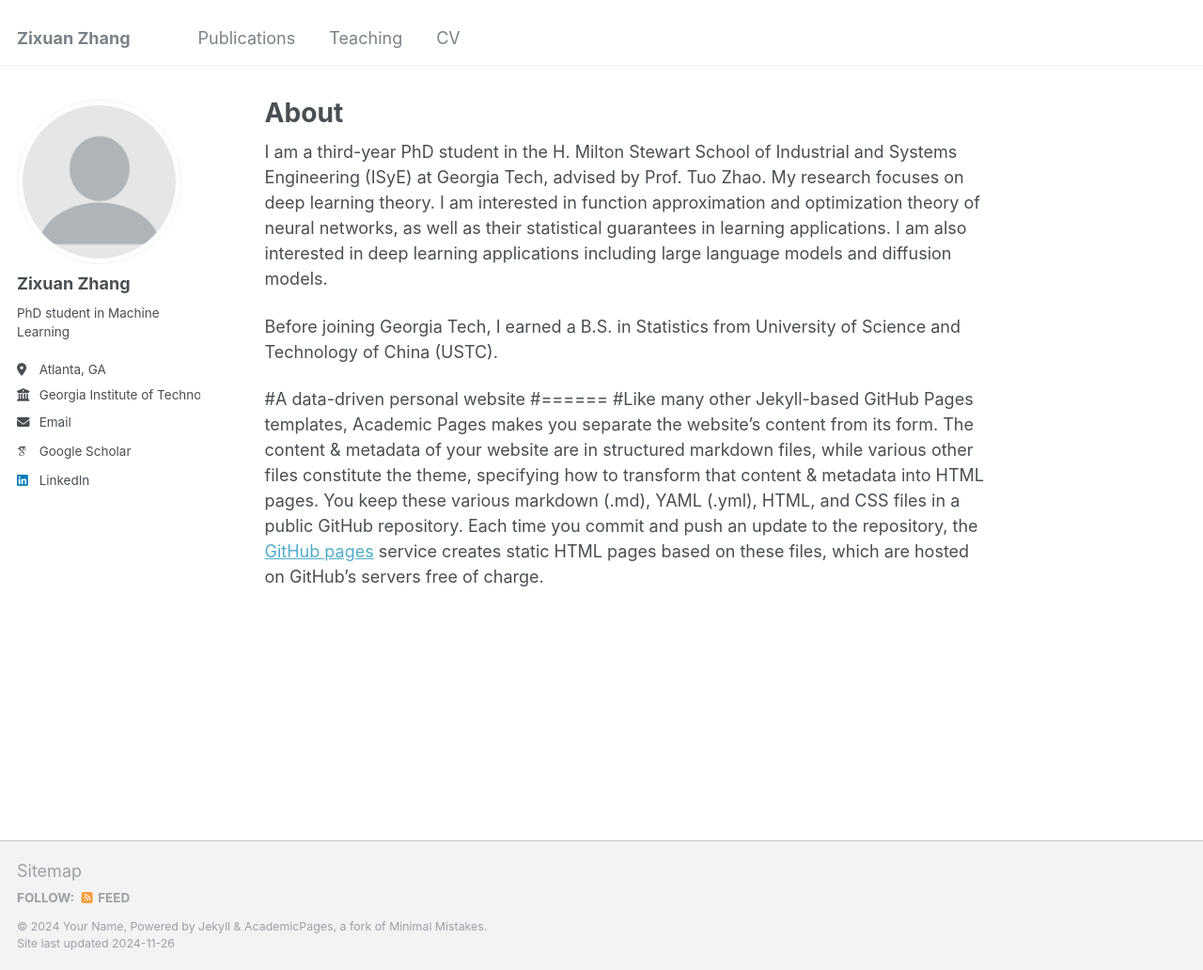
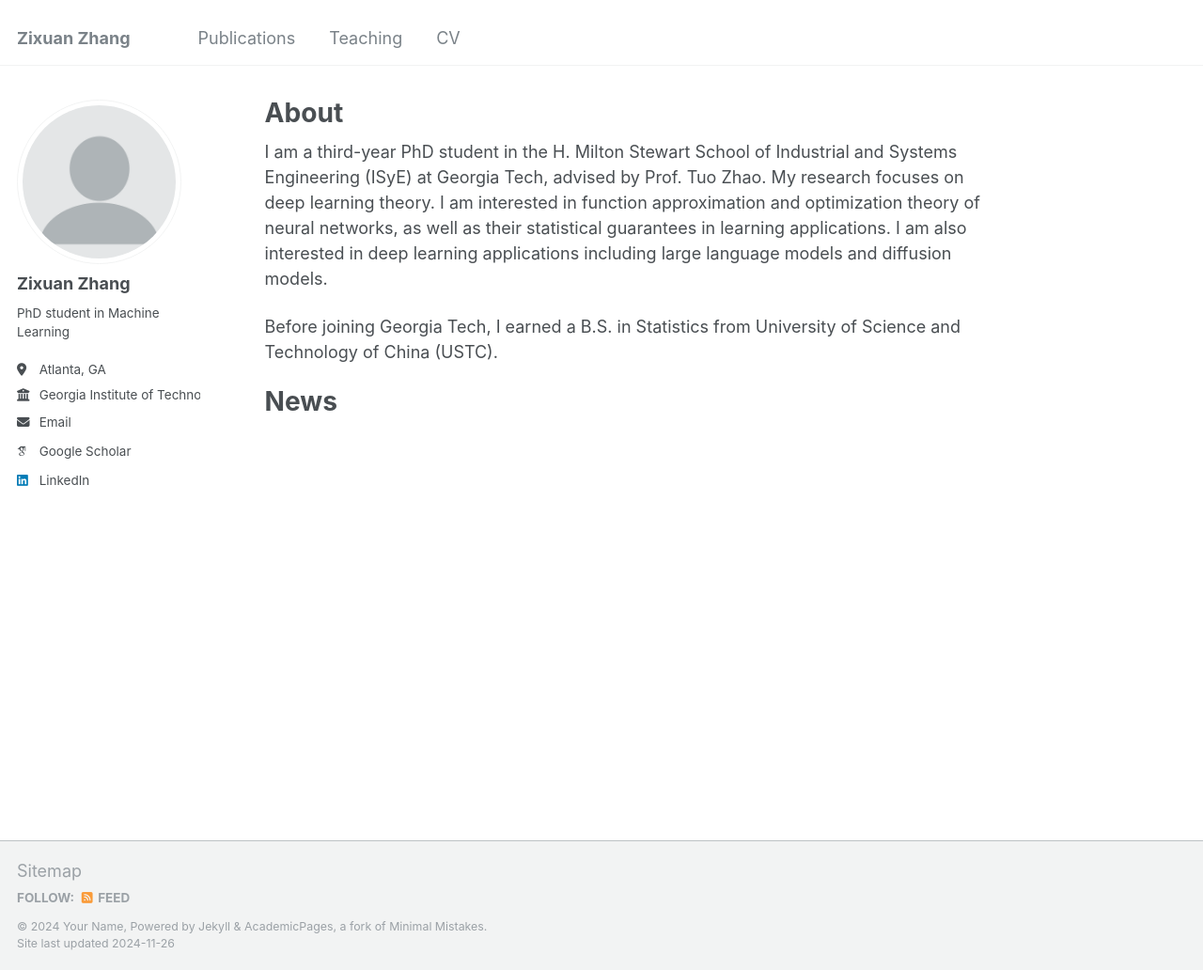
Before and after one commit to ZixuanZZhang/zixuanzzhang.github.io, a Jekyll site: the page built from _pages/about.md, in a window 1280 px wide and 1032 px high. Shown: the whole window at 94% size. Built offline with Jekyll 4.4.1, drawn with Linux system fonts in a browser that asks for light colours; some web fonts are replaced.

Commit message:
Update about.md

```diff
--- a/_pages/about.md
+++ b/_pages/about.md
@@ -15,6 +15,5 @@ Before joining Georgia Tech, I earned a B.S. in Statistics from University of Sc
 
 
 
-#A data-driven personal website
-#======
-#Like many other Jekyll-based GitHub Pages templates, Academic Pages makes you separate the website's content from its form. The content & metadata of your website are in structured markdown files, while various other files constitute the theme, specifying how to transform that content & metadata into HTML pages. You keep these various markdown (.md), YAML (.yml), HTML, and CSS files in a public GitHub repository. Each time you commit and push an update to the repository, the [GitHub pages](https://pages.github.com/) service creates static HTML pages based on these files, which are hosted on GitHub's servers free of charge.
+News
+====
```
